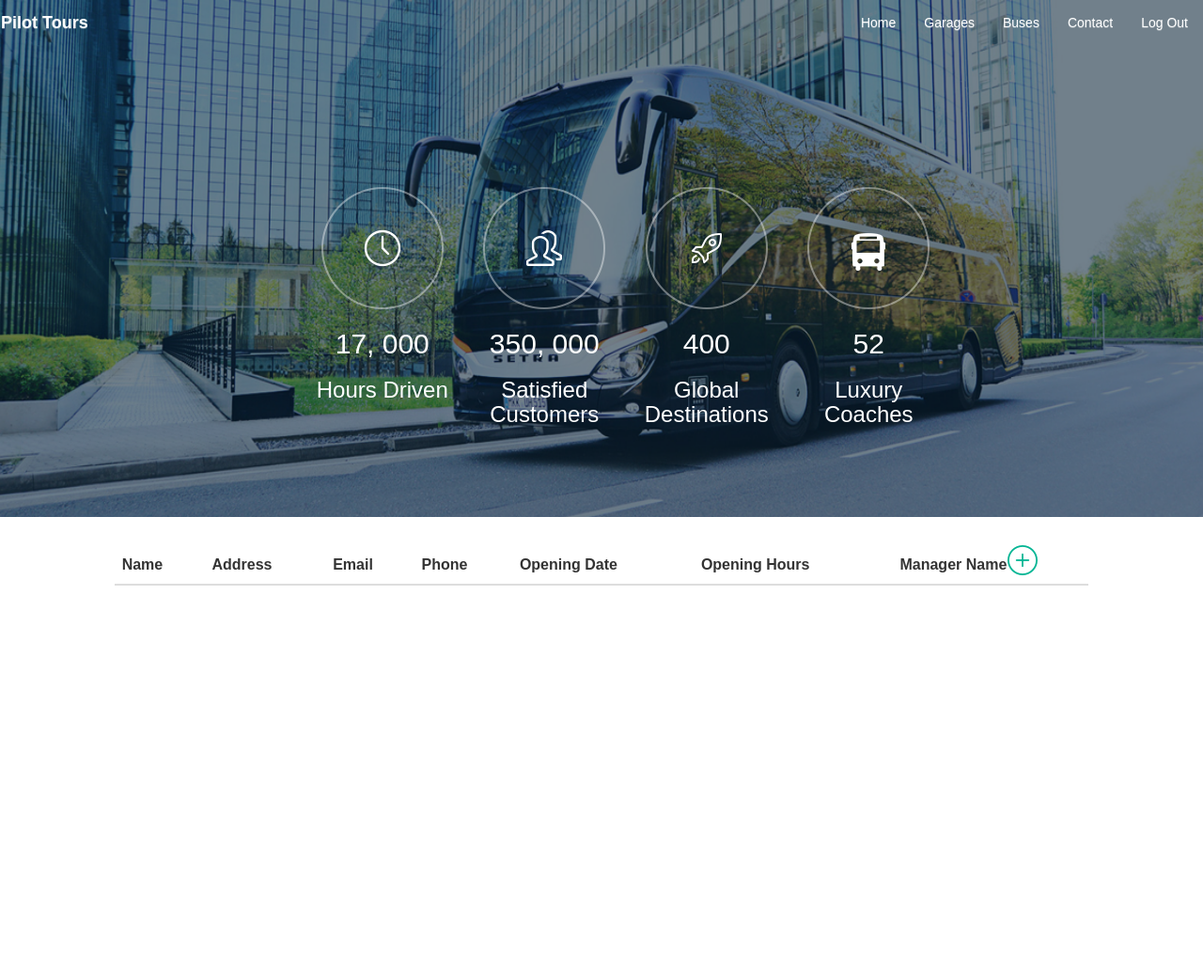
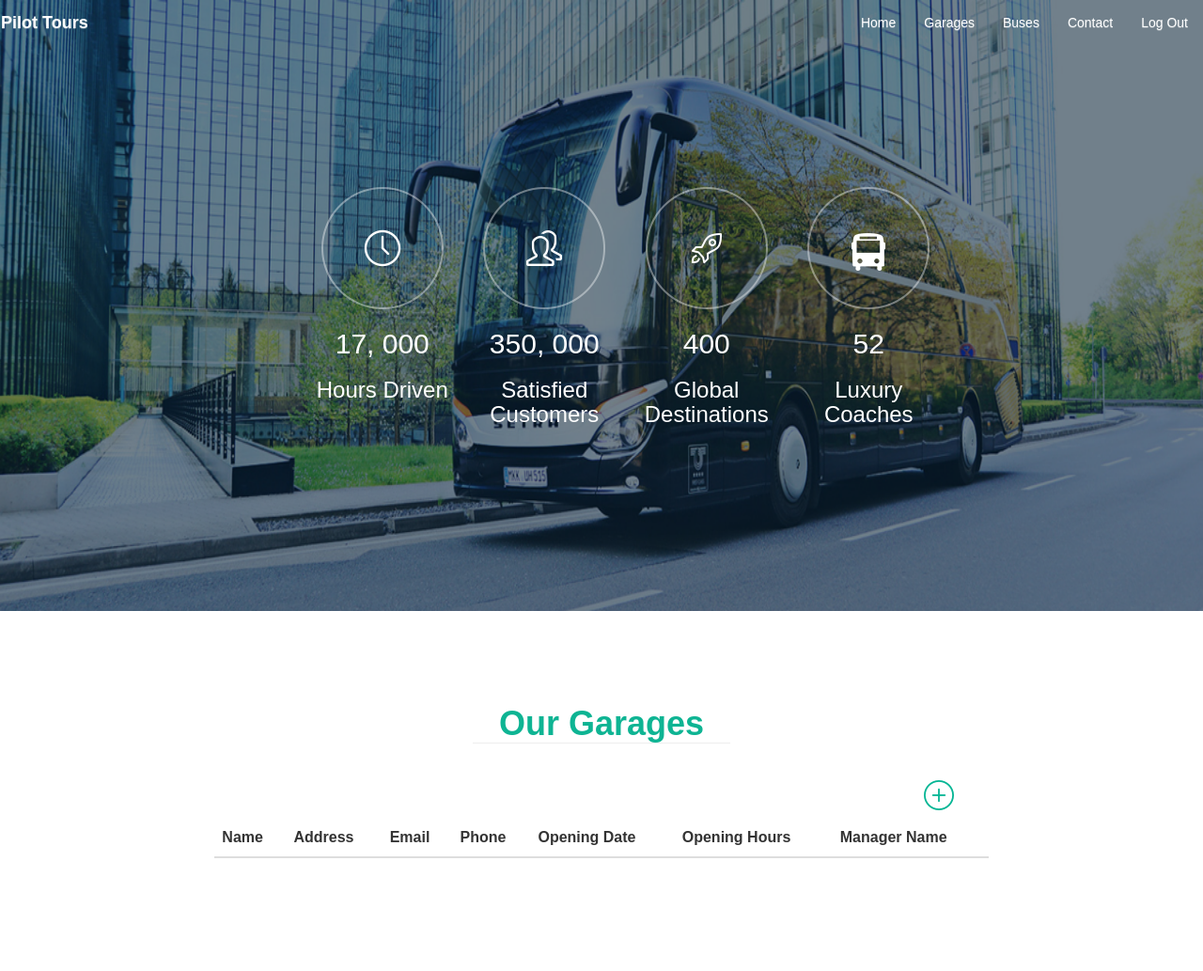
Before and after one commit to aaronoh/myFormValidation, a PHP site: page /viewallgarages.php in a window 1280 px wide; the page is wider, and only the part inside the window is pictured. Shown: that part at 94% size. Before the commit the page ends 623 px from the top of that part, so only its background shows below. Run offline with PHP 8.4, Linux system fonts and the light colour scheme; the visitor is signed in with stand-in values (Sample User, id 1); data that the repository does not hold is empty; some web fonts are replaced.

Commit message:
Web Design Apocalypse II

```diff
--- a/contact.php
+++ b/contact.php
@@ -17,6 +17,9 @@ start_session();
         <?php require 'utils/scripts.php'; ?>
       <?php  if (is_logged_in()) {
     require 'header.php';
+}
+else{
+    require 'headernonav.php';
 }
 ?>
         <div class="container">
--- a/index.php
+++ b/index.php
@@ -53,7 +53,7 @@ $user = $_SESSION['user'];
                 </div>
 
                 <div class=" garages col-lg-4">
-                      <div class="row"><img src="imgs/garagelanding.png"><h3 class="garagelanding">Garages</h3></div>
+                    <div class="row"><a href ="viewallgarages.php"><img src ="imgs/garagelanding.png"></a><h3 class="garagelanding">Garages</h3></div>
                     <br>
                     <p class="dtext">Here you can view our garages, depending on your privileges you may also be able to
                         add or delete a garage as well as edit an individual garages current details.
--- a/loginform.php
+++ b/loginform.php
@@ -12,7 +12,8 @@
         if (isset($errorMessage))
             echo "<p>$errorMessage</p>";
         ?>
-        <div class="container">
+
+        <div class="jumbotronlogin">
             <h1 class = "col-lg-6 col-lg-offset-1">Pilot Tours</h1>
             <form class ="col-lg-6 col-lg-offset-1 login-form form-horizontal" action="login.php" method="POST">
                 <div class="form-group">
--- a/styles/style.css
+++ b/styles/style.css
@@ -104,9 +104,17 @@ label {
 
 .jumbotron {
     background-image:url('../imgs/header.png');
-    background-size: 100% 550px;
+    background-size: 100% 650px;
     background-repeat: no-repeat;
-    height: 550px;
+    height: 650px;
+}
+
+.jumbotronlogin {
+    background-image:url('../imgs/header.png');
+    background-size: 100% 100%;
+    background-repeat: no-repeat;
+    height: 700px;
+    margin-top: 120px;
 }
 
 navbar-nav a:hover{
@@ -143,7 +151,7 @@ navbar-nav a:hover{
 }
 
 .add{
-    margin-bottom: -30px;
+    margin-top: 100px;
     color: #0eb493;
     font-size: 1.5em;
 }
@@ -170,6 +178,20 @@ navbar-nav a:hover{
     background-color: white;
 }
 
+.viewgstbl{
+    margin-top: 50px;
+    margin-bottom: 100px;
+}
+
+.gsheader{
+    margin-bottom: 50px;
+    color: #0eb493;
+    font-weight: bold;
+    border-color: #eeeeee;
+    border-style: solid;
+    border-width: 0px 0px 1px 0px;
+}
+
 .cntrltitle{
     padding-top: 75px;
 }
@@ -177,7 +199,7 @@ navbar-nav a:hover{
     padding-bottom: 75px;
 }
 
-.dtext{
+.dt1ext{
     padding-right: 25px;
     padding-left: 25px;
 }
--- a/viewallbuses.php
+++ b/viewallbuses.php
@@ -32,6 +32,7 @@ $statement = $gateway->getBus();
         <?php require 'utils/scripts.php'; ?>
         <?php require 'header.php'; ?>
         <div class="col-lg-8 col-lg-offset-2">
+            <h1 class="gsheader col-lg-4 col-lg-offset-4">Our Buses</h1>
             <p class="col-lg-offset-11 add"><a href ="createBusForm.php"><img src ="imgs/add.png"></a></p>
             <table class ="table table-striped">
                 <thead>
--- a/viewallgarages.php
+++ b/viewallgarages.php
@@ -30,11 +30,14 @@ $statement = $gateway->getGarage();
         <?php require 'utils/styles.php'; ?>
         <?php require 'utils/scripts.php'; ?>
         <?php require 'header.php'; ?>
-        <div class="col-lg-10 col-lg-offset-1">
+        <div class="viewgstbl col-lg-8 col-lg-offset-2">
+
+            <h1 class="gsheader col-lg-4 col-lg-offset-4">Our Garages</h1>
+            <!--<hr class="col-lg-3 col-lg-offset-4">-->
             <p class="col-lg-offset-11 add"><a href ="createBusForm.php"><img src ="imgs/add.png"></a></p>
             <table class ="table table-striped">
                 <thead>
-                    <tr>
+                    <tr class="gtbheadings">
                         <th>Name</th>
                         <th>Address</th>
                         <th>Email</th>
```
Also changed, not shown: headernonav.php (added, +28 -0 lines).
